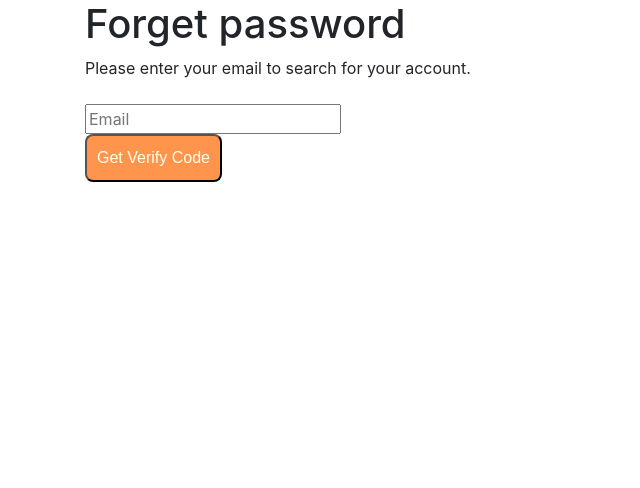
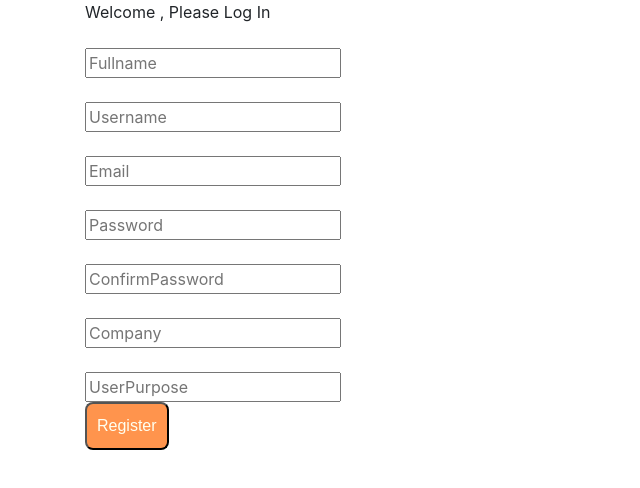
Before and after one commit to pitchayaeve/Project-Classification-FrontEnd, a React (Create React App) app: page / in a window 1280 px wide. Shown: the top 488 px of the page, without its empty margins (0-640 px from the left). Built offline with nearby package versions, Linux system fonts and the light colour scheme.

Commit message:
Register_v1

```diff
--- a/src/Screen/02Register.js
+++ b/src/Screen/02Register.js
@@ -1,9 +1,75 @@
 import React, { Component } from 'react'
 import Button from "../Component/Button"
 
-export default class App extends Component {
+class Register extends Component {
     render() {
-        return <div>Register</div>
-    }
-}
-export default Register
+        return (
+            <section className="section container">
+              <div className="columns is-centered">
+                <div className="column is-half">
+                  <div>Welcome , Please Log In</div>
+                <form>
+
+                      <div className="field">
+                          <label className="label"></label>
+                          <div className="control">
+                              <input className="input" type="email" name="email" placeholder="Fullname" />
+                          </div>
+                      </div>
+
+                      <div className="field">
+                          <label className="label"></label>
+                          <div className="control">
+                                <input className="input" type="password" name="password" placeholder="Username"/>
+                          </div>
+                      </div>
+
+                      <div className="field">
+                          <label className="label"></label>
+                          <div className="control">
+                                <input className="input" type="password" name="password" placeholder="Email"/>
+                          </div>
+                      </div>
+
+                      <div className="field">
+                          <label className="label"></label>
+                          <div className="control">
+                                <input className="input" type="password" name="password" placeholder="Password"/>
+                          </div>
+                      </div>
+
+                      <div className="field">
+                          <label className="label"></label>
+                          <div className="control">
+                                <input className="input" type="password" name="password" placeholder="ConfirmPassword"/>
+                          </div>
+                      </div>
+
+                      <div className="field">
+                          <label className="label"></label>
+                          <div className="control">
+                                <input className="input" type="password" name="password" placeholder="Company"/>
+                          </div>
+                      </div>
+
+                      <div className="field">
+                          <label className="label"></label>
+                          <div className="control">
+                                <input className="input" type="password" name="password" placeholder="UserPurpose"/>
+                          </div>
+                      </div>
+
+                      <div className="field is-grouped">
+                          <div className="control">
+                              <Button className="button is-link">Register</Button>
+
+                          </div>
+                      </div>
+                </form>
+                </div>
+              </div>
+            </section>
+          )
+        }
+      }
+export default Register;
--- a/src/index.js
+++ b/src/index.js
@@ -1,7 +1,7 @@
 import React from 'react';
 import ReactDOM from 'react-dom';
 import './index.css';
-import App from './Screen/ForgetPassword_SendEmail';
+import App from './Screen/02Register';
 import * as serviceWorker from './serviceWorker';
 import 'bootstrap/dist/css/bootstrap.min.css';
 import $ from 'jquery';
```
Also changed, not shown: src/Screen/03EditProfile.js (+13 -0 lines).
